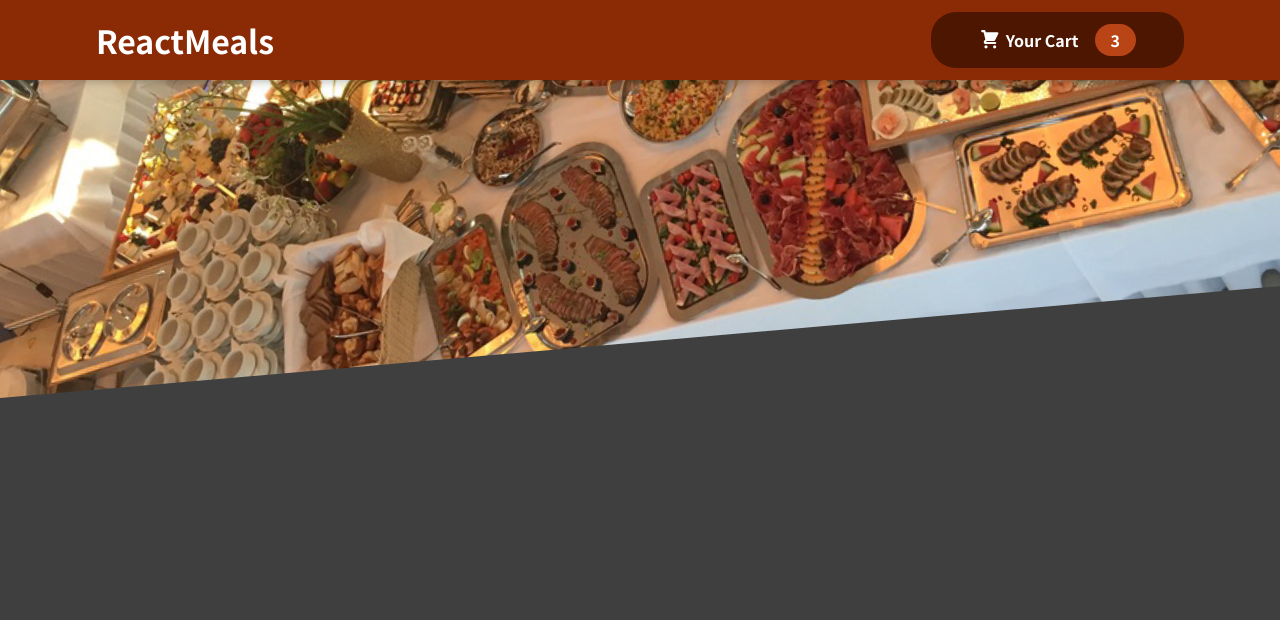
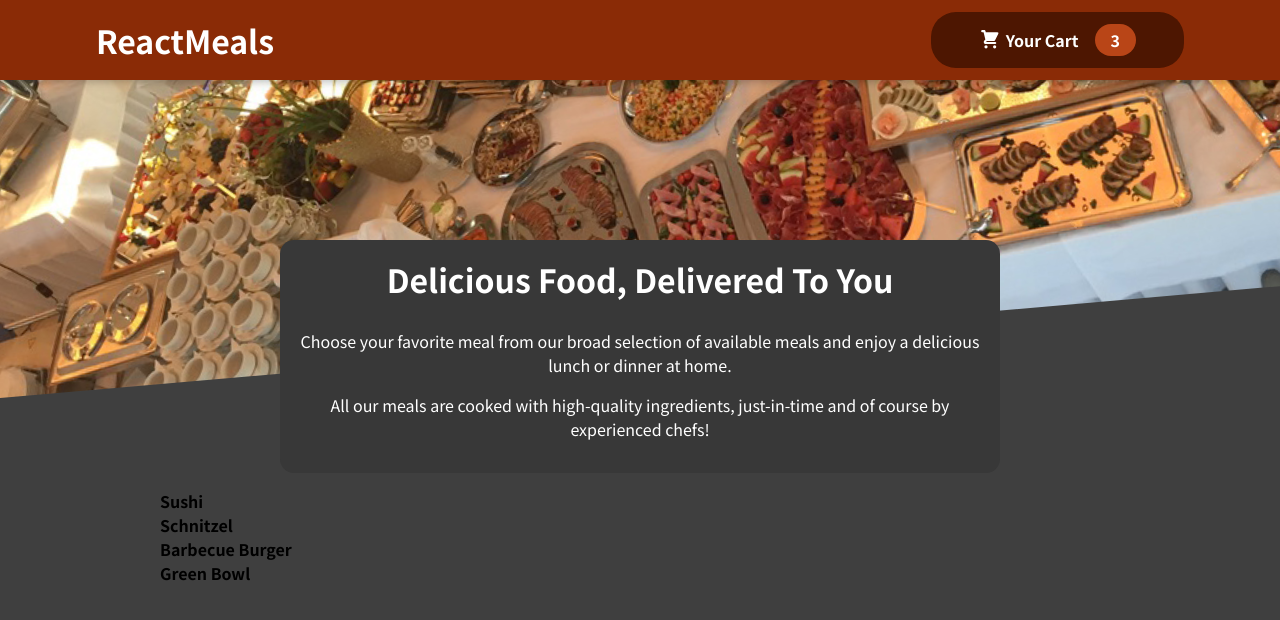
Before and after one commit to RafalKdev/FoodOrderApp, a React (Create React App) app: page / in a window 1280 px wide. Shown: the top 620 px of the page. Built offline with nearby package versions, Linux system fonts and the light colour scheme.

Commit message:
MealsComponents

```diff
--- a/src/App.js
+++ b/src/App.js
@@ -1,9 +1,13 @@
 import Header from "./components/Layout/Header";
+import Meals from "./components/Meals/Meals";
 
 const App = () => {
   return (
     <>
       <Header />
+      <main>
+        <Meals />
+      </main>
     </>
   );
 };
--- /dev/null
+++ b/src/components/Meals/AvailableMeals.js
@@ -0,0 +1,42 @@
+import classes from "./AvailableMeals.module.css";
+
+const DUMMY_MEALS = [
+  {
+    id: "m1",
+    name: "Sushi",
+    description: "Finest fish and veggies",
+    price: 22.99,
+  },
+  {
+    id: "m2",
+    name: "Schnitzel",
+    description: "A german specialty!",
+    price: 16.5,
+  },
+  {
+    id: "m3",
+    name: "Barbecue Burger",
+    description: "American, raw, meaty",
+    price: 12.99,
+  },
+  {
+    id: "m4",
+    name: "Green Bowl",
+    description: "Healthy...and green...",
+    price: 18.99,
+  },
+];
+
+const AvailableMeals = () => {
+  const mealsList = DUMMY_MEALS.map((meal) => {
+    return <li>{meal.name}</li>;
+  });
+  return (
+    <>
+      <section className={classes.meals}>
+        <ul>{mealsList}</ul>
+      </section>
+    </>
+  );
+};
+export default AvailableMeals;
--- /dev/null
+++ b/src/components/Meals/AvailableMeals.module.css
@@ -0,0 +1,25 @@
+.meals {
+  max-width: 60rem;
+  list-style: none;
+  width: 90%;
+  margin: 1rem auto;
+  animation: meals-apper 1 ease-out forwards;
+}
+.meals ul {
+  list-style: none;
+  margin: 0;
+  padding: 0;
+  font-weight: bold;
+}
+
+@keyframes meals-appear {
+  from {
+    opacity: 0;
+    transform: translateY(3rem);
+  }
+
+  to {
+    opacity: 1;
+    transform: translateY(0);
+  }
+}
--- /dev/null
+++ b/src/components/Meals/Meals.js
@@ -0,0 +1,12 @@
+import MealsSummary from "./MealsSummary";
+import AvailableMeals from "./AvailableMeals";
+
+const Meals = () => {
+  return (
+    <>
+      <MealsSummary />
+      <AvailableMeals />
+    </>
+  );
+};
+export default Meals;
--- /dev/null
+++ b/src/components/Meals/MealsSummary.js
@@ -0,0 +1,18 @@
+import classes from "./MealsSummary.module.css";
+
+const MealsSummary = () => {
+  return (
+    <section className={classes.summary}>
+      <h2>Delicious Food, Delivered To You</h2>
+      <p>
+        Choose your favorite meal from our broad selection of available meals
+        and enjoy a delicious lunch or dinner at home.
+      </p>
+      <p>
+        All our meals are cooked with high-quality ingredients, just-in-time and
+        of course by experienced chefs!
+      </p>
+    </section>
+  );
+};
+export default MealsSummary;
--- /dev/null
+++ b/src/components/Meals/MealsSummary.module.css
@@ -0,0 +1,18 @@
+.summary {
+  text-align: center;
+  max-width: 45rem;
+  width: 90%;
+  margin: auto;
+  margin-top: -10rem;
+  position: relative;
+  background-color: #383838;
+  color: white;
+  border-radius: 14px;
+  padding: 1rem;
+  background-color: #383838;
+  color: white;
+}
+.summary h2 {
+  font-size: 2rem;
+  margin-top: 0;
+}
```
